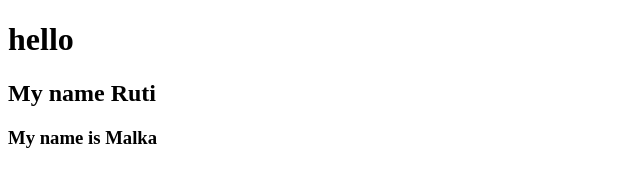
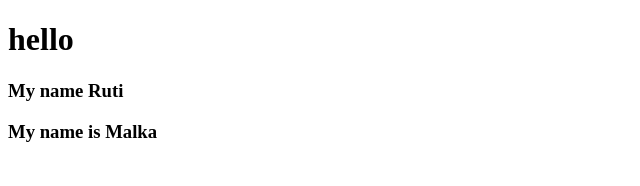
Before and after one commit to malka-abeles/final-projact, a plain HTML site: page index.html in a window 1280 px wide. Shown: the whole page, without its empty margins (0-640 px from the left). Drawn offline with Linux system fonts and the light colour scheme.

Commit message:
h2 to h3

```diff
--- a/index.html
+++ b/index.html
@@ -9,7 +9,7 @@
 
 <body>
     <h1>hello </h1>
-    <h2>My name Ruti</h2>
+    <h3>My name Ruti</h3>
     <h3>My name is Malka</h3>
 </body>
 
```
